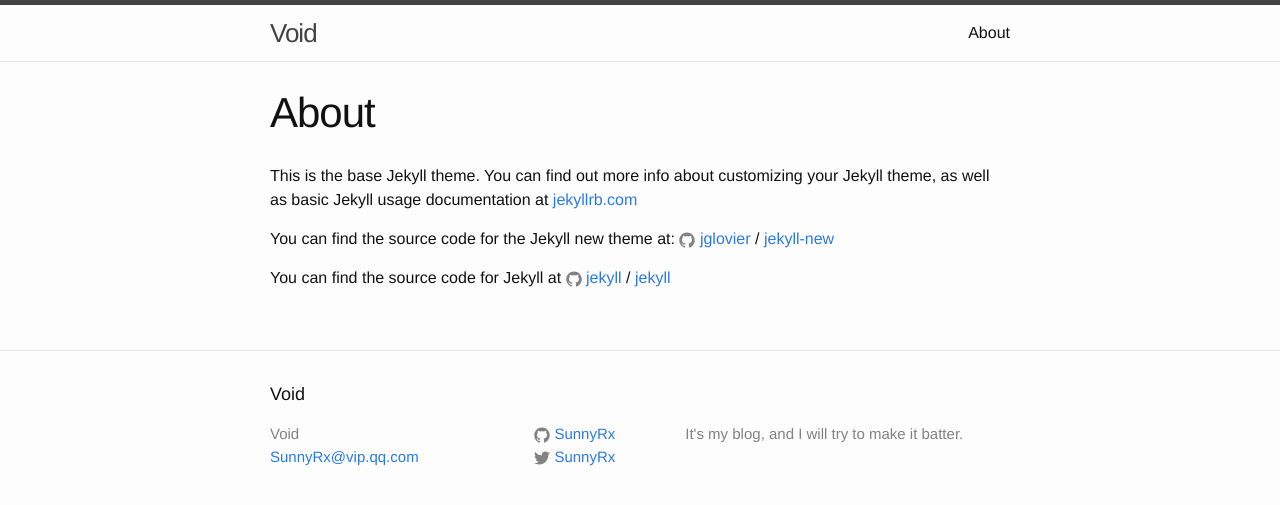
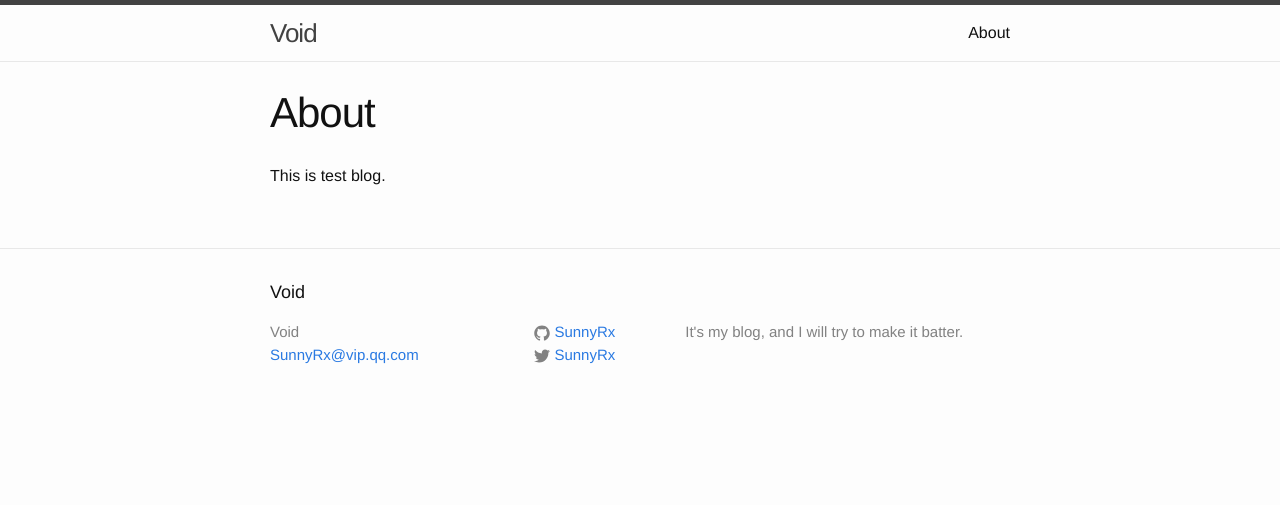
Before and after one commit to SunnyRx/SunnyRx.github.io, a Jekyll site: the page built from about.md, in a window 1280 px wide. Shown: the top 505 px of the page. Built offline with Jekyll 4.4.1, drawn with Linux system fonts in a browser that asks for light colours.

Commit message:
11.26 updata 1

```diff
--- a/about.md
+++ b/about.md
@@ -4,12 +4,4 @@
 permalink: /about/
 ---
 
-This is the base Jekyll theme. You can find out more info about customizing your Jekyll theme, as well as basic Jekyll usage documentation at [jekyllrb.com](http://jekyllrb.com/)
-
-You can find the source code for the Jekyll new theme at:
-{% include icon-github.html username="jglovier" %} /
-[jekyll-new](https://github.com/jglovier/jekyll-new)
-
-You can find the source code for Jekyll at
-{% include icon-github.html username="jekyll" %} /
-[jekyll](https://github.com/jekyll/jekyll)
+This is test blog.
```
Also changed, not shown: _posts/2015-11-26-welcome-to-jekyll.markdown (deleted, +0 -25 lines).
